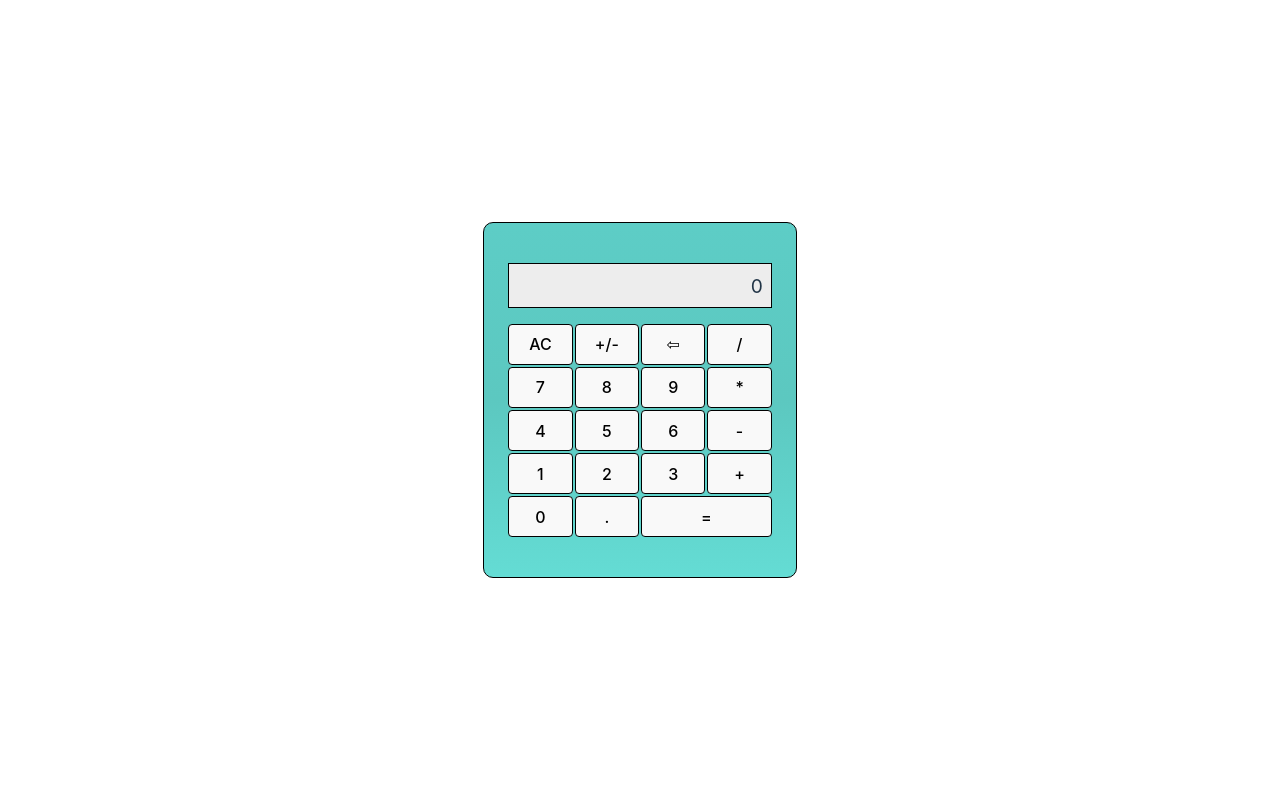
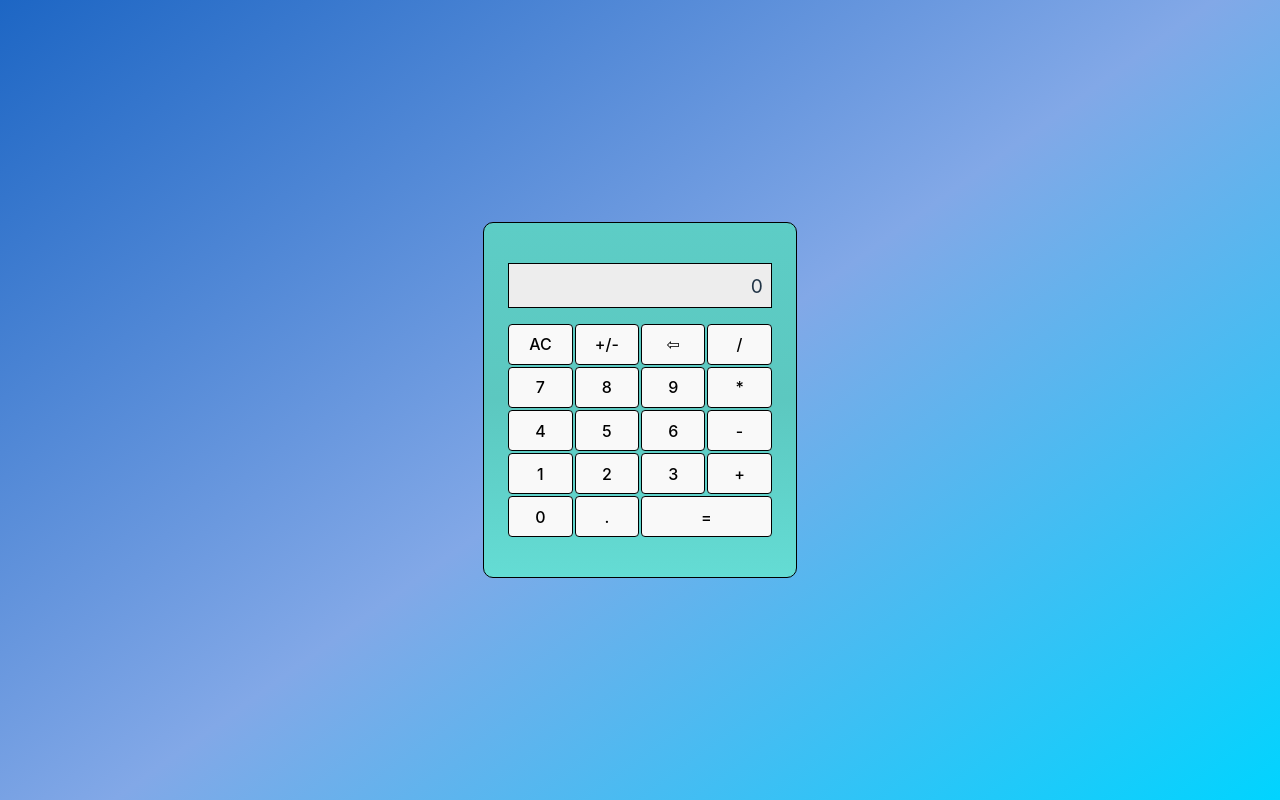
Before and after one commit to DamianCP97/calculadora, a React (Vite) app: page / in a window 1280 px wide. Built offline with nearby package versions, Linux system fonts and the light colour scheme.

Commit message:
Cambiar fondo

```diff
--- a/src/App.css
+++ b/src/App.css
@@ -5,6 +5,10 @@
   text-align: center;
 }
 
+body {
+  background: rgb(29,102,196);
+background: linear-gradient(144deg, rgba(29,102,196,1) 0%, rgba(130,168,231,1) 51%, rgba(0,212,255,1) 100%);
+}
 .calculadora {
   border: 1px solid #000;
   padding: 2.5rem 1.5rem;
```
